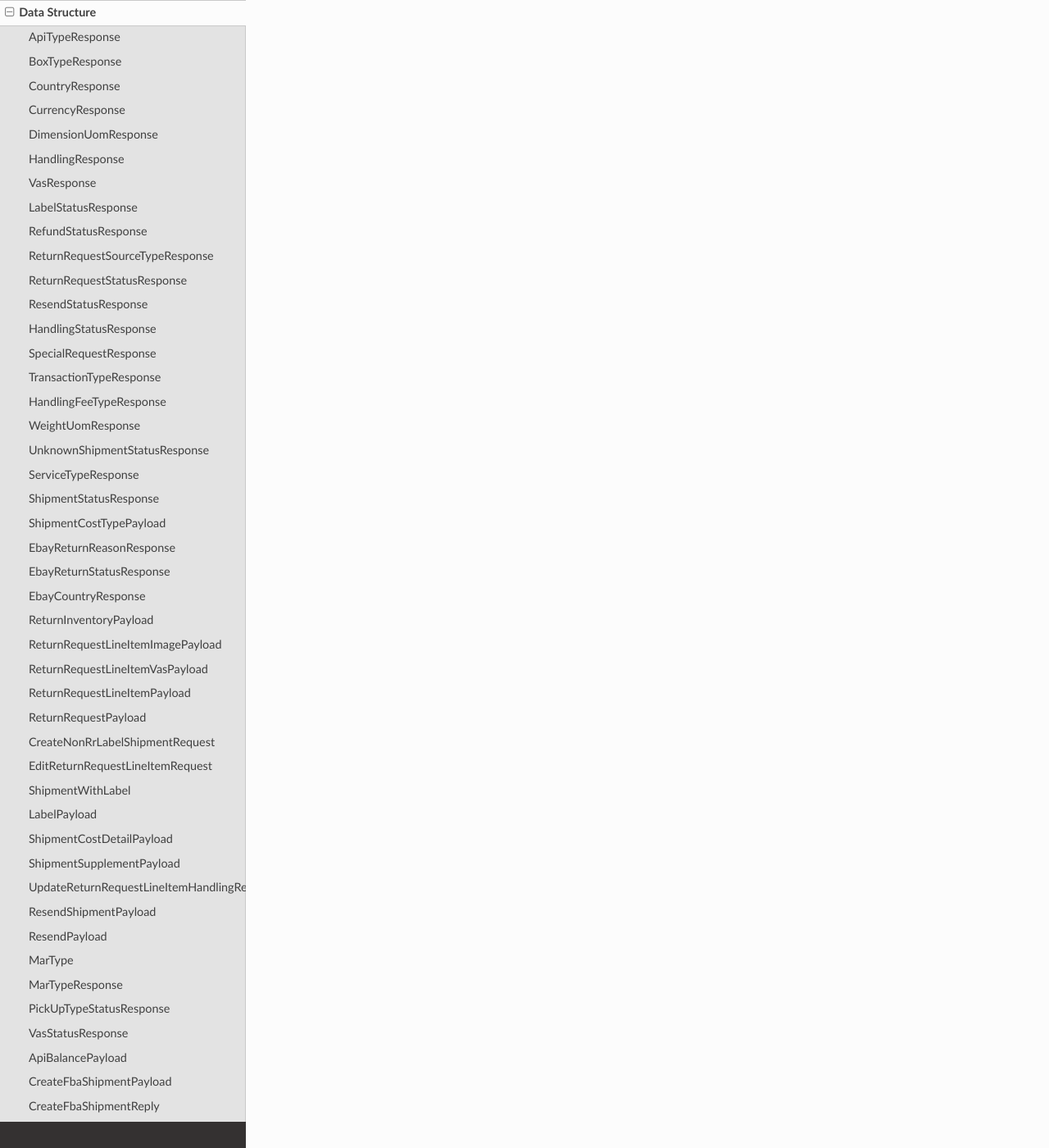
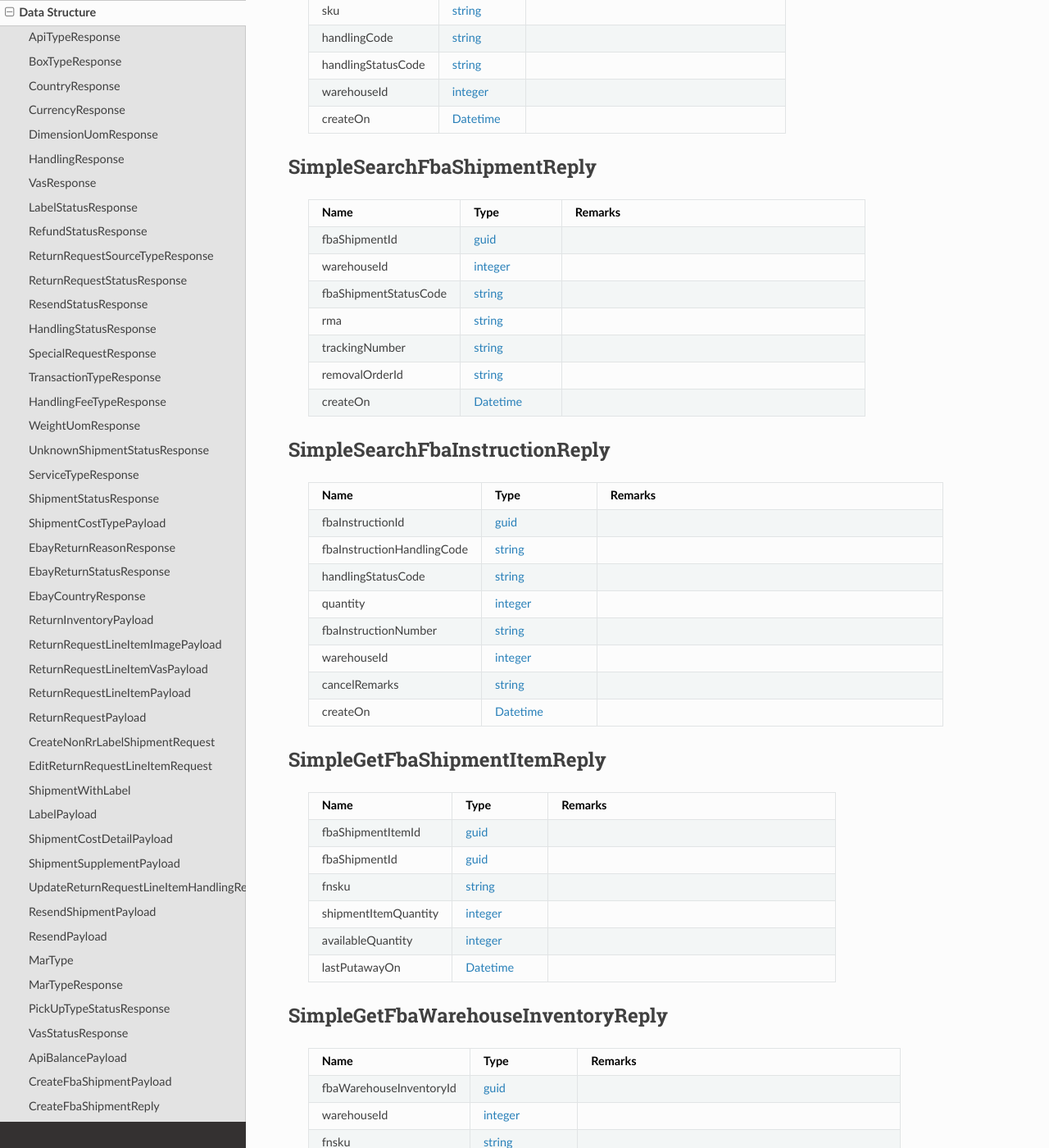
Before and after one commit to ReturnHelper/return-request-api-docs, a Sphinx documentation site: the page built from source/data_structure.rst, in a window 1280 px wide and 1400 px high, scrolled down 27484 px. Shown: the whole window at 82% size. Built offline with Sphinx 7.4.7 and the Read the Docs theme 2.0.0, drawn with Linux system fonts in a browser that asks for light colours; some of the changed text lies outside the part shown.

Commit message:
new: add simple record all api

```diff
--- a/source/data_structure.rst
+++ b/source/data_structure.rst
@@ -756,3 +756,73 @@ ReturnRequestLineItemIncludeImage
 
       imageUrlList, List<string_>
       returnRequestLineItem, :ref:`structure-ReturnRequestLineItemPayload`
+
+.. _structure-SimpleSearchShipmentReply:
+
+SimpleSearchShipmentReply
+--------------------------
+
+   .. csv-table::
+      :header: "Name", "Type", "Remarks"
+      :widths: 15, 10, 30
+      :file: models/SimpleRecord/SimpleSearchShipmentReply.csv
+
+.. _structure-SimpleSearchReturnInventoryReply:
+
+SimpleSearchReturnInventoryReply
+---------------------------------
+
+   .. csv-table::
+      :header: "Name", "Type", "Remarks"
+      :widths: 15, 10, 30
+      :file: models/SimpleRecord/SimpleSearchReturnInventoryReply.csv
+
+.. _structure-SimpleSearchFbaShipmentReply:
+
+SimpleSearchFbaShipmentReply
+---------------------------------
+
+   .. csv-table::
+      :header: "Name", "Type", "Remarks"
+      :widths: 15, 10, 30
+      :file: models/SimpleRecord/SimpleSearchFbaShipmentReply.csv
+
+.. _structure-SimpleSearchFbaInstructionReply:
+
+SimpleSearchFbaInstructionReply
+---------------------------------
+
+   .. csv-table::
+      :header: "Name", "Type", "Remarks"
+      :widths: 15, 10, 30
+      :file: models/SimpleRecord/SimpleSearchFbaInstructionReply.csv
+
+.. _structure-SimpleGetFbaShipmentItemReply:
+
+SimpleGetFbaShipmentItemReply
+------------------------------------
+
+   .. csv-table::
+      :header: "Name", "Type", "Remarks"
+      :widths: 15, 10, 30
+      :file: models/SimpleRecord/SimpleGetFbaShipmentItemReply.csv
+
+.. _structure-SimpleGetFbaWarehouseInventoryReply:
+
+SimpleGetFbaWarehouseInventoryReply
+------------------------------------
+
+   .. csv-table::
+      :header: "Name", "Type", "Remarks"
+      :widths: 15, 10, 30
+      :file: models/SimpleRecord/SimpleGetFbaWarehouseInventoryReply.csv
+
+.. _structure-SimpleGetFbaInstructionItemReply:
+
+SimpleGetFbaInstructionItemReply
+------------------------------------
+
+   .. csv-table::
+      :header: "Name", "Type", "Remarks"
+      :widths: 15, 10, 30
+      :file: models/SimpleRecord/SimpleGetFbaInstructionItemReply.csv
--- /dev/null
+++ b/source/models/SimpleRecord/SimpleGetFbaInstructionItemReply.csv
@@ -0,0 +1,4 @@
+fbaInstructionItemId, guid_
+fbaInstructionId, guid_
+fbaShipmentItemId, guid_
+instructionItemQuantity, integer_
--- /dev/null
+++ b/source/models/SimpleRecord/SimpleGetFbaInstructionItemResponse.csv
@@ -0,0 +1,3 @@
+correlationId, string_
+meta, :ref:`structure-ApiResponseMeta`
+data, List<:ref:`structure-SimpleGetFbaInstructionItemReply`>
--- /dev/null
+++ b/source/models/SimpleRecord/SimpleGetFbaShipmentItemReply.csv
@@ -0,0 +1,6 @@
+fbaShipmentItemId, guid_
+fbaShipmentId, guid_
+fnsku, string_
+shipmentItemQuantity, integer_
+availableQuantity, integer_
+lastPutawayOn, Datetime_
--- /dev/null
+++ b/source/models/SimpleRecord/SimpleGetFbaShipmentItemResponse.csv
@@ -0,0 +1,3 @@
+correlationId, string_
+meta, :ref:`structure-ApiResponseMeta`
+data, List<:ref:`structure-SimpleGetFbaShipmentItemReply`>
--- /dev/null
+++ b/source/models/SimpleRecord/SimpleGetFbaWarehouseInventoryReply.csv
@@ -0,0 +1,8 @@
+fbaWarehouseInventoryId, guid_
+warehouseId, integer_
+fnsku, string_
+quantity, integer_
+availableQuantity, integer_
+referenceNumber, string_
+remark, string_
+lastPutawayOn, Datetime_
--- /dev/null
+++ b/source/models/SimpleRecord/SimpleGetFbaWarehouseInventoryResponse.csv
@@ -0,0 +1,3 @@
+correlationId, string_
+meta, :ref:`structure-ApiResponseMeta`
+data, List<:ref:`structure-SimpleGetFbaWarehouseInventoryReply`>
--- /dev/null
+++ b/source/models/SimpleRecord/SimpleSearchFbaInstructionReply.csv
@@ -0,0 +1,8 @@
+fbaInstructionId, guid_
+fbaInstructionHandlingCode, string_
+handlingStatusCode, string_
+quantity, integer_
+fbaInstructionNumber, string_
+warehouseId, integer_
+cancelRemarks, string_
+createOn, Datetime_
--- /dev/null
+++ b/source/models/SimpleRecord/SimpleSearchFbaInstructionResponse.csv
@@ -0,0 +1,4 @@
+correlationId, string_
+meta, :ref:`structure-ApiResponseMeta`
+data, List<:ref:`structure-SimpleSearchFbaInstructionReply`>
+totalNumberOfRecords, integer_
--- /dev/null
+++ b/source/models/SimpleRecord/SimpleSearchFbaShipmentReply.csv
@@ -0,0 +1,7 @@
+fbaShipmentId, guid_
+warehouseId, integer_
+fbaShipmentStatusCode, string_
+rma, string_
+trackingNumber, string_
+removalOrderId, string_
+createOn, Datetime_
--- /dev/null
+++ b/source/models/SimpleRecord/SimpleSearchFbaShipmentResponse.csv
@@ -0,0 +1,4 @@
+correlationId, string_
+meta, :ref:`structure-ApiResponseMeta`
+data, List<:ref:`structure-SimpleSearchFbaShipmentReply`>
+totalNumberOfRecords, integer_
--- /dev/null
+++ b/source/models/SimpleRecord/SimpleSearchReturnInventoryReply.csv
@@ -0,0 +1,8 @@
+returnInventoryId, integer_
+returnRequestId, integer_
+itemRma, string_
+sku, string_
+handlingCode, string_
+handlingStatusCode, string_
+warehouseId, integer_
+createOn, Datetime_
--- /dev/null
+++ b/source/models/SimpleRecord/SimpleSearchReturnInventoryResponse.csv
@@ -0,0 +1,4 @@
+correlationId, string_
+meta, :ref:`structure-ApiResponseMeta`
+data, List<:ref:`structure-SimpleSearchReturnInventoryReply`>
+totalNumberOfRecords, integer_
--- /dev/null
+++ b/source/models/SimpleRecord/SimpleSearchShipmentReply.csv
@@ -0,0 +1,10 @@
+shipmentId, integer_
+shipmentNumber, string_
+returnRequestId, integer_
+labelId, integer_
+shipmentStatusCode, string_
+referenceNumber, string_
+warehouseId, integer_
+shipmentServiceType, string_
+shipmentCountryCode, string_
+createOn, Datetime_
--- /dev/null
+++ b/source/models/SimpleRecord/SimpleSearchShipmentResponse.csv
@@ -0,0 +1,4 @@
+correlationId, string_
+meta, :ref:`structure-ApiResponseMeta`
+data, List<:ref:`structure-SimpleSearchShipmentReply`>
+totalNumberOfRecords, integer_
```
Also changed, not shown: source/return_user_api.rst (+210 -0 lines).
